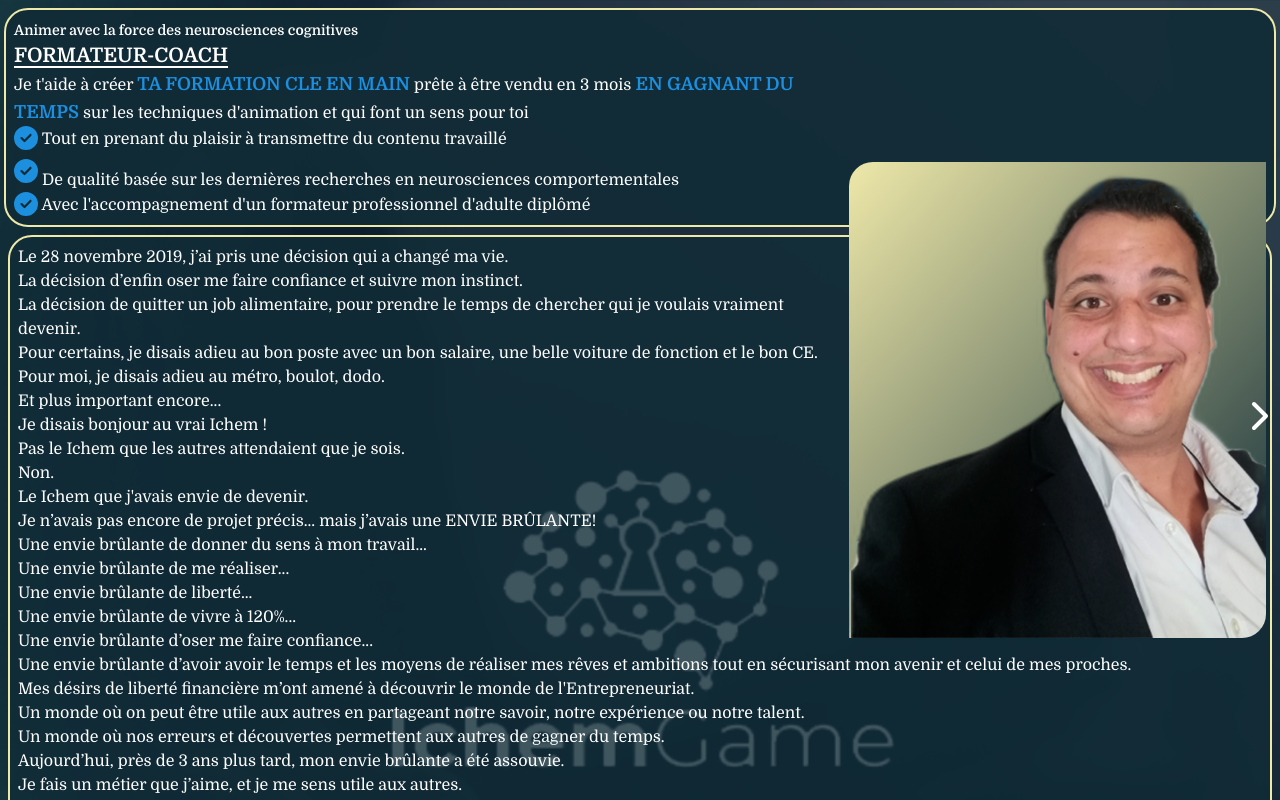
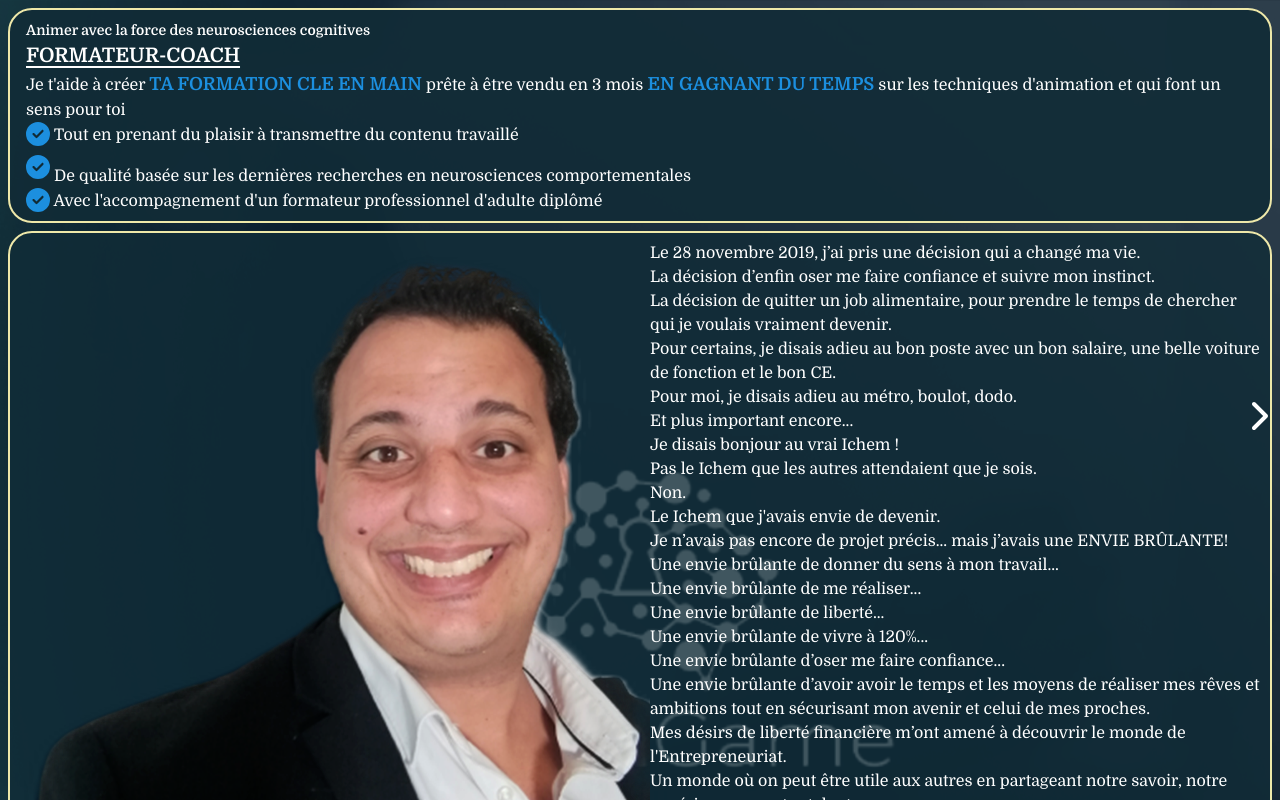
Before and after one commit to Hortleur/ichemGame, a Vue app: page /presentation in a window 1280 px wide. Shown: the top 800 px of the page. Built offline with nearby package versions, Linux system fonts and the light colour scheme.

Commit message:
maj des functions

```diff
--- a/index.html
+++ b/index.html
@@ -11,7 +11,7 @@
   <title>Ichem Game</title>
 </head>
 
-<body class="bg-[url('/src/assets/logoWhite.png')] bg-center w-screen bg-fixed bg-cover">
+<body class="bg-[url('/src/assets/logoWhite.png')] bg-center bg-fixed bg-cover">
   <div id="app"></div>
   <script type="module" src="/src/main.js"></script>
 </body>
--- a/src/components/PresentationIchem.vue
+++ b/src/components/PresentationIchem.vue
@@ -1,6 +1,13 @@
 <script setup></script>
 <template>
   <section class="bg-darkblue bg-opacity-80 text-white mx-2 p-2 rounded-3xl">
+    <div class="w-1/3 float-left xl:mt-0 xl:w-auto">
+      <img
+        src="../assets/ichem1.png"
+        alt="Photo d'ichem"
+        class="rounded-tr-3xl rounded-bl-lg"
+      />
+    </div>
     <p>Le 28 novembre 2019, j’ai pris une décision qui a changé ma vie.</p>
     <p>La décision d’enfin oser me faire confiance et suivre mon instinct.</p>
     <p>
--- a/src/components/PresentationSite.vue
+++ b/src/components/PresentationSite.vue
@@ -1,20 +1,11 @@
-<script setup>
-import { RouterLink } from "vue-router";
-</script>
+<script setup></script>
 <template>
   <section
     id="pres"
-    class="mx-1 bg-darkblue bg-opacity-90 text-white my-2 p-2 rounded-3xl"
+    class="mx-2 bg-darkblue bg-opacity-90 text-white my-2 p-2 rounded-3xl"
   >
-    <div class="w-1/3 float-right mt-36">
-      <img
-        src="../assets/ichem1.png"
-        alt="Photo d'ichem"
-        class="bg-gradient-to-tl from-darkblue to-yellowIg rounded-tl-3xl rounded-br-3xl"
-      />
-    </div>
-
     <div>
+      <div class="mx-2">
         <span class="text-sm font-semibold"
           >Animer avec la force des neurosciences cognitives</span
         >
@@ -39,5 +30,6 @@ import { RouterLink } from "vue-router";
           l'accompagnement d'un formateur professionnel d'adulte diplômé
         </p>
       </div>
+    </div>
   </section>
 </template>
--- a/src/components/Video.vue
+++ b/src/components/Video.vue
@@ -6,7 +6,7 @@ defineProps({
 
 <template>
   <div
-    class="bg-darkblue bg-opacity-80 rounded-3xl flex flex-col items-center text-white p-2"
+    class="bg-darkblue bg-opacity-80 rounded-3xl flex flex-col items-center text-white p-2 md:w-1/2 xl:w-1/3 mx-auto my-4"
   >
     <div>
       <video
--- a/src/views/Contact.vue
+++ b/src/views/Contact.vue
@@ -10,7 +10,7 @@ import { RouterLink } from "vue-router";
         size="2x"
       />
     </router-link>
-    <div class="h-screen flex flex-row justify-around my-10">
+    <div class="flex flex-row justify-around my-10">
       <a
         href="https://www.facebook.com/ichem.brahami"
         target="_blank"
--- a/src/views/Formation.vue
+++ b/src/views/Formation.vue
@@ -9,12 +9,30 @@ const pret = ref(false);
 
 function show() {
   showMore.value = !showMore.value;
+  if ((next1.value = true)) {
+    next1.value = false;
+  }
+  if ((posture.value = true)) {
+    posture.value = false;
+  }
+  if ((pret.value = true)) {
+    pret.value = false;
+  }
 }
 function showNext1() {
   next1.value = !next1.value;
+  if ((posture.value = true)) {
+    posture.value = false;
+  }
+  if ((pret.value = true)) {
+    pret.value = false;
+  }
 }
 function showPosture() {
   posture.value = !posture.value;
+  if ((pret.value = true)) {
+    pret.value = false;
+  }
 }
 function showPret() {
   pret.value = !pret.value;
--- a/src/views/HomeView.vue
+++ b/src/views/HomeView.vue
@@ -14,13 +14,13 @@ import { RouterLink } from "vue-router";
     </div>
     <div class="flex flex-row justify-between mx-1">
       <router-link to="/presentation">
-        <div class="flex flex-row">
+        <div class="flex flex-row items-center">
           <font-awesome-icon icon="chevron-left" size="2x" />
           <span>Présentation</span>
         </div>
       </router-link>
       <router-link to="/formation">
-        <div class="flex flex-row">
+        <div class="flex flex-row items-center">
           <span>Formations</span>
           <font-awesome-icon icon="chevron-right" size="2x" />
         </div>
```
Lines whose indentation alone changed are shown as unchanged.
